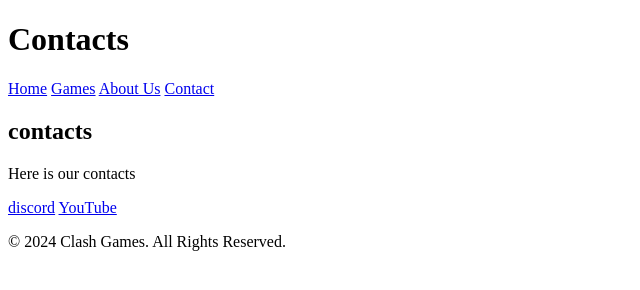
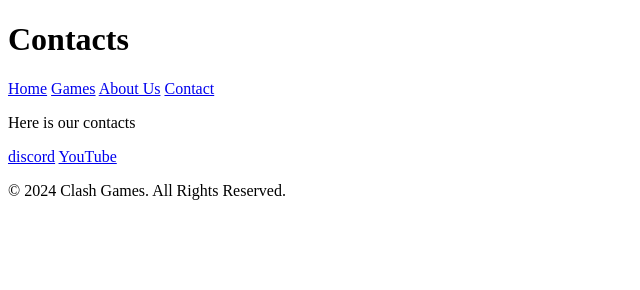
Before and after one commit to NicC12345/Clash-Games, a plain HTML site: page contact.html in a window 1280 px wide. Shown: the whole page, without its empty margins (0-640 px from the left). Drawn offline with Linux system fonts and the light colour scheme.

Commit message:
Update contact.html

```diff
--- a/contact.html
+++ b/contact.html
@@ -17,7 +17,7 @@
     </header>
 
     <section>
-        <h2>contacts</h2>
+
         <p>Here is our contacts</p>
         <p></p>
         <a href="https://discord.com/channels/1082890389540835399/1082890389540835402">discord</a>
```
